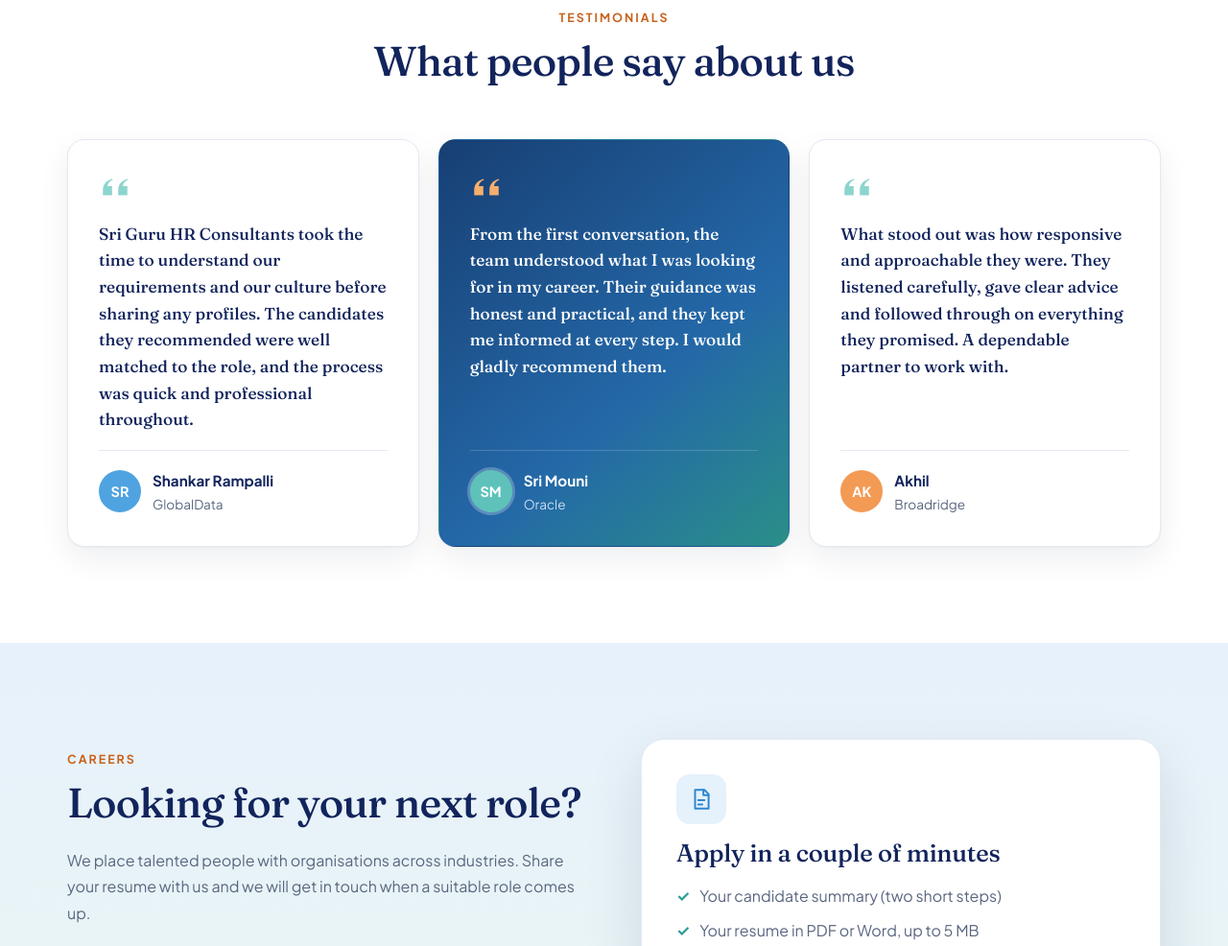
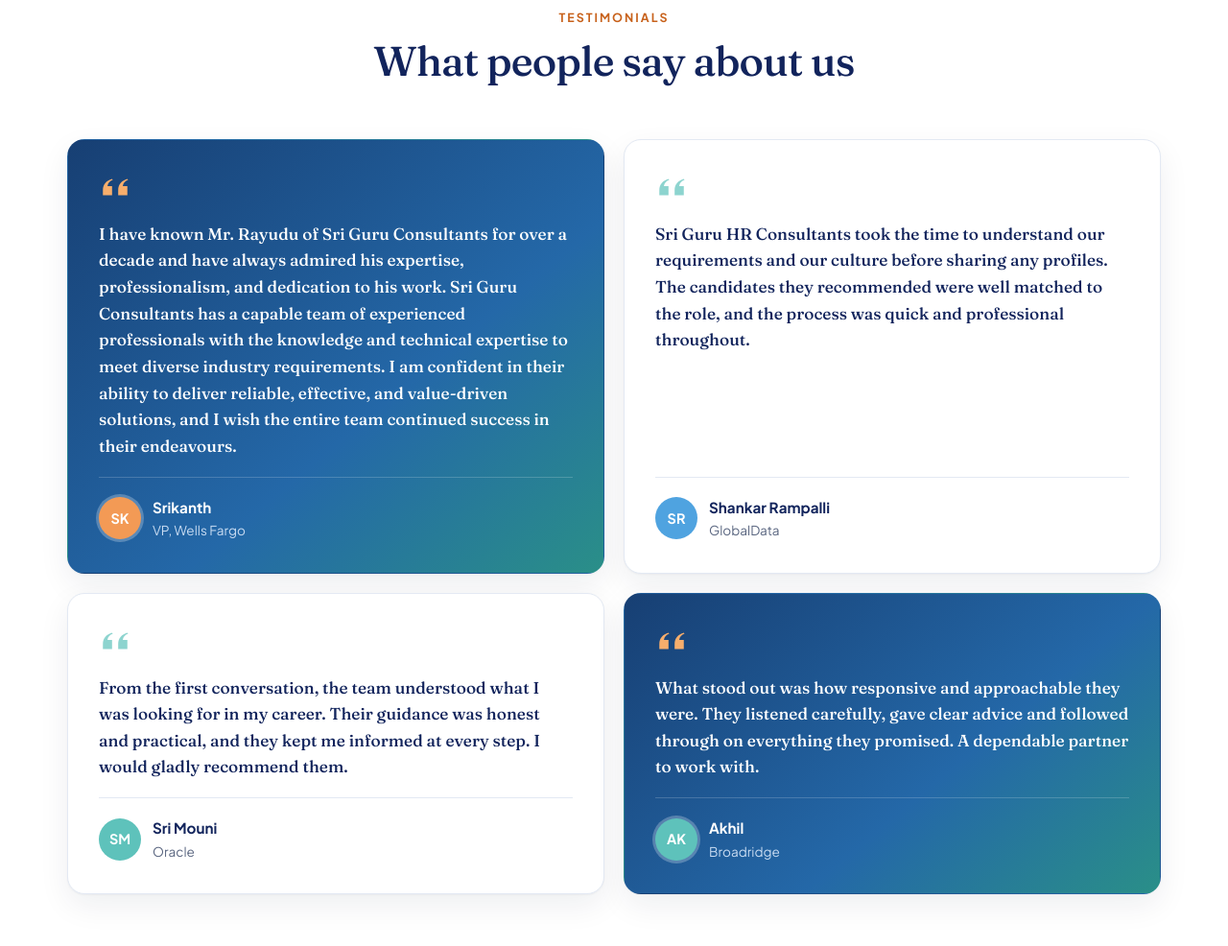
Before and after one commit to SriMouni/HrConsulting, a plain HTML site: page index.html in a window 1280 px wide. Shown: the part 4049-5035 px from the top of the page at 96% size. Drawn offline with Linux system fonts and the light colour scheme.

Commit message:
testimonial

```diff
--- a/css/styles.css
+++ b/css/styles.css
@@ -543,7 +543,7 @@ p { margin: 0 0 1em; }
 .track-steps span { display: block; color: var(--muted); font-size: 0.93rem; margin-top: -2px; }
 
 /* Testimonials */
-.t-grid { display: grid; grid-template-columns: repeat(3, 1fr); gap: 20px; }
+.t-grid { display: grid; grid-template-columns: repeat(2, 1fr); gap: 20px; }
 .t-card {
   margin: 0;
   display: flex;
--- a/index.html
+++ b/index.html
@@ -480,6 +480,14 @@
           <h2>What people say about us</h2>
         </div>
         <div class="t-grid">
+          <figure class="t-card t-accent">
+            <svg class="t-quote" viewBox="0 0 32 32" aria-hidden="true"><path d="M13 8C7.5 9.5 4 13.5 4 19v5h9v-9H8.5c.4-3 2.3-5 5.2-6zM28 8c-5.5 1.5-9 5.5-9 11v5h9v-9h-4.5c.4-3 2.3-5 5.2-6z"/></svg>
+            <blockquote>I have known Mr. Rayudu of Sri Guru Consultants for over a decade and have always admired his expertise, professionalism, and dedication to his work. Sri Guru Consultants has a capable team of experienced professionals with the knowledge and technical expertise to meet diverse industry requirements. I am confident in their ability to deliver reliable, effective, and value-driven solutions, and I wish the entire team continued success in their endeavours.</blockquote>
+            <figcaption>
+              <span class="t-avatar" style="background:#f39a55">SK</span>
+              <span><strong>Srikanth</strong><span>VP, Wells Fargo</span></span>
+            </figcaption>
+          </figure>
           <figure class="t-card">
             <svg class="t-quote" viewBox="0 0 32 32" aria-hidden="true"><path d="M13 8C7.5 9.5 4 13.5 4 19v5h9v-9H8.5c.4-3 2.3-5 5.2-6zM28 8c-5.5 1.5-9 5.5-9 11v5h9v-9h-4.5c.4-3 2.3-5 5.2-6z"/></svg>
             <blockquote>Sri Guru HR Consultants took the time to understand our requirements and our culture before sharing any profiles. The candidates they recommended were well matched to the role, and the process was quick and professional throughout.</blockquote>
@@ -488,7 +496,7 @@
               <span><strong>Shankar Rampalli</strong><span>GlobalData</span></span>
             </figcaption>
           </figure>
-          <figure class="t-card t-accent">
+          <figure class="t-card">
             <svg class="t-quote" viewBox="0 0 32 32" aria-hidden="true"><path d="M13 8C7.5 9.5 4 13.5 4 19v5h9v-9H8.5c.4-3 2.3-5 5.2-6zM28 8c-5.5 1.5-9 5.5-9 11v5h9v-9h-4.5c.4-3 2.3-5 5.2-6z"/></svg>
             <blockquote>From the first conversation, the team understood what I was looking for in my career. Their guidance was honest and practical, and they kept me informed at every step. I would gladly recommend them.</blockquote>
             <figcaption>
@@ -496,11 +504,11 @@
               <span><strong>Sri Mouni</strong><span>Oracle</span></span>
             </figcaption>
           </figure>
-          <figure class="t-card">
+          <figure class="t-card t-accent">
             <svg class="t-quote" viewBox="0 0 32 32" aria-hidden="true"><path d="M13 8C7.5 9.5 4 13.5 4 19v5h9v-9H8.5c.4-3 2.3-5 5.2-6zM28 8c-5.5 1.5-9 5.5-9 11v5h9v-9h-4.5c.4-3 2.3-5 5.2-6z"/></svg>
             <blockquote>What stood out was how responsive and approachable they were. They listened carefully, gave clear advice and followed through on everything they promised. A dependable partner to work with.</blockquote>
             <figcaption>
-              <span class="t-avatar" style="background:#f39a55">AK</span>
+              <span class="t-avatar" style="background:#5ec2bb">AK</span>
               <span><strong>Akhil</strong><span>Broadridge</span></span>
             </figcaption>
           </figure>
```
